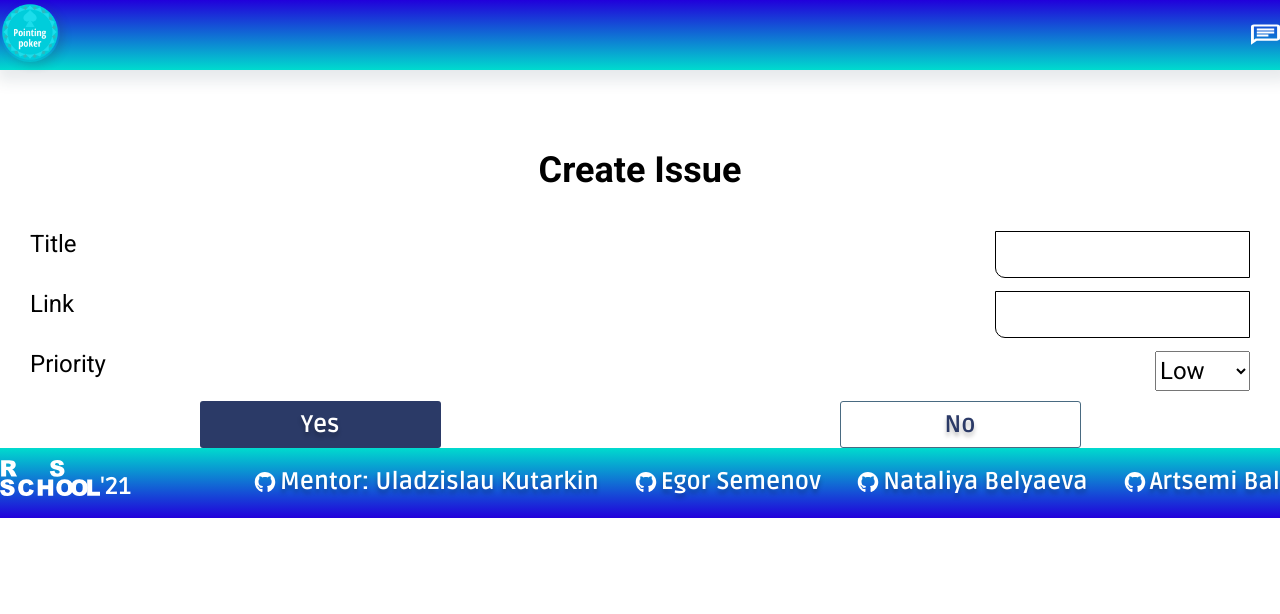
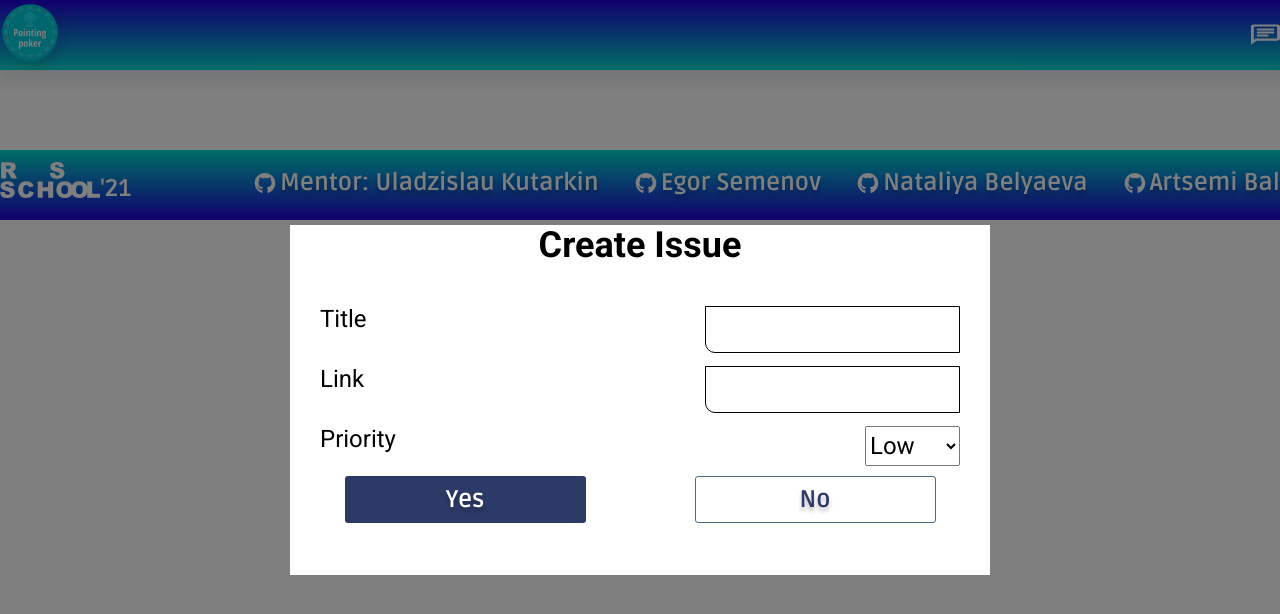
Before and after one commit to Rob-n-Dude/pointing-poker, a React (Create React App) app in the folder pointing-poker/: page / in a window 1280 px wide. Shown: the top 614 px of the page. Built offline with nearby package versions, Linux system fonts and the light colour scheme.

Commit message:
TT-Lobby-PopUps: add popup wrapper component

```diff
--- a/pointing-poker/src/App.tsx
+++ b/pointing-poker/src/App.tsx
@@ -3,12 +3,15 @@ import './App.scss';
 import Footer from './components/footer/Footer';
 import Header from './components/header/Header';
 import CreateIssue from './components/popup/createIssue/CreateIssue';
+// import KickPlayer from './components/popup/kickPlayer/KickPlayer';
+import PopUp from './components/popup/PopUp';
 
 const App: React.FC = () => {
   return (
     <>
       <Header />
-      <CreateIssue />
+      <PopUp content={<CreateIssue />} />
+      {/* <PopUp content={<KickPlayer user={{ name: 'Jon Sina' }} />} /> */}
       <Footer />
     </>
   );
--- /dev/null
+++ b/pointing-poker/src/components/popup/PopUp.scss
@@ -0,0 +1,20 @@
+@import '../../shared/Variables.scss';
+
+.cover {
+  position: fixed;
+  top: 0px;
+  left: 0px;
+  width: 100vw;
+  height: 100vh;
+  background-color: rgba(0, 0, 0, 0.5);
+  z-index: 15;
+  display: flex;
+  align-items: center;
+
+  .popup {
+    margin: 0 auto;
+    width: fit-content;
+    height: fit-content;
+    background-color: $white;
+  }
+}
--- /dev/null
+++ b/pointing-poker/src/components/popup/PopUp.tsx
@@ -0,0 +1,13 @@
+import React, { FC } from 'react';
+import { TPopUp } from '../../shared/types';
+import './PopUp.scss';
+
+const PopUp: FC<TPopUp> = ({ content }) => {
+  return (
+    <div className="cover">
+      <div className="popup">{content}</div>
+    </div>
+  );
+};
+
+export default PopUp;
--- a/pointing-poker/src/components/popup/createIssue/createIssue.scss
+++ b/pointing-poker/src/components/popup/createIssue/createIssue.scss
@@ -1,6 +1,6 @@
 .create-issue {
-  width: 100%;
-  height: 100%;
+  width: 700px;
+  height: 350px;
   display: flex;
   flex-direction: column;
 
--- a/pointing-poker/src/shared/types.ts
+++ b/pointing-poker/src/shared/types.ts
@@ -1,3 +1,7 @@
 export type TKickPlayer = {
   user: any; // создать типь юзер
 };
+
+export type TPopUp = {
+  content: JSX.Element;
+};
```
